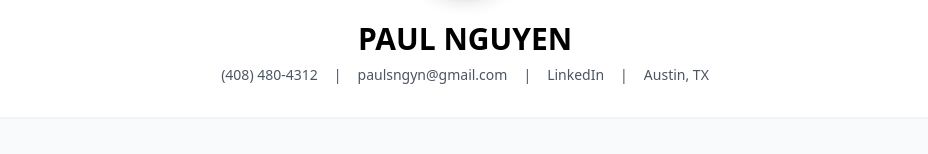
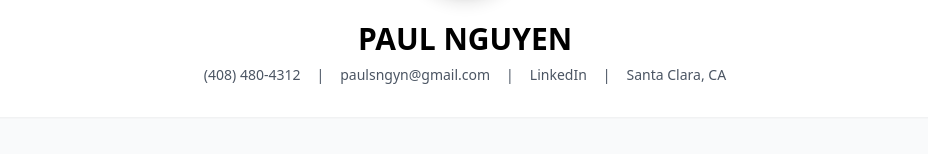
Before and after one commit to nguyensp/paulnguyen.dev, a plain HTML site: page index.html in a window 1280 px wide. Shown: the part 163-317 px from the top of the page, without its empty margins (175-1103 px from the left). Drawn offline with nearby package versions, Linux system fonts and the light colour scheme.

Commit message:
Updated Location

```diff
--- a/index.html
+++ b/index.html
@@ -20,7 +20,7 @@
                     <span>|</span>
                     <a href="https://linkedin.com/in/paulsnguyen" class="hover:text-gray-900">LinkedIn</a>
                     <span>|</span>
-                    <span>Austin, TX</span>
+                    <span>Santa Clara, CA</span>
                 </div>
             </div>
         </div>
```
